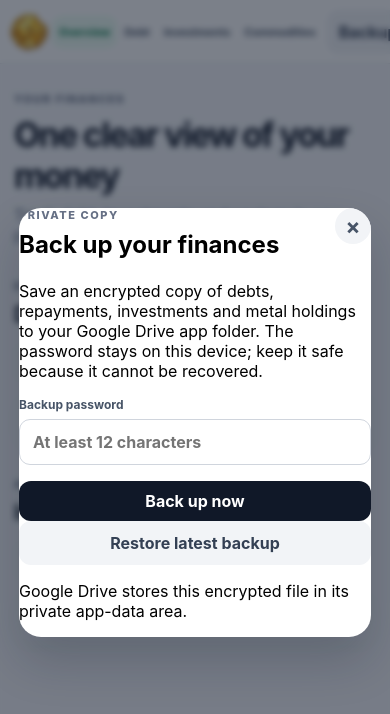
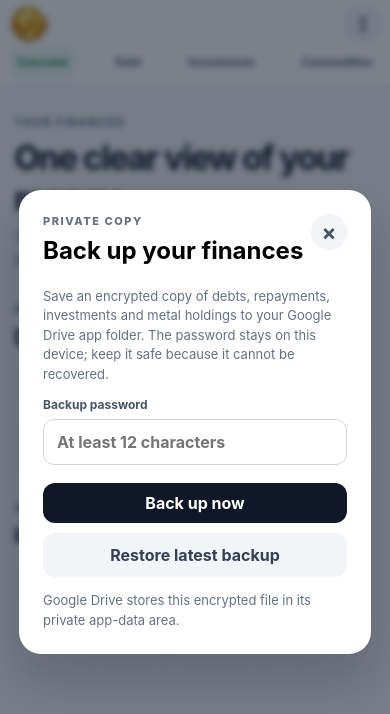
Before and after one commit to KeyurGohilUK/debt-eater, a website built with Vite: page index.html in a window 390 px wide. Both pictures are taken after a click on the button "Backup". Built offline with nearby package versions, Linux system fonts and the light colour scheme.

Commit message:
Add encrypted Google Drive backup

```diff
--- a/src/styles.css
+++ b/src/styles.css
@@ -346,7 +346,26 @@ button:focus-visible {
 }
 @media (max-width: 600px) {
   .topbar {
-    height: 64px;
+    display: grid;
+    height: auto;
+    min-height: 64px;
+    grid-template-columns: minmax(0, 1fr) auto auto;
+    grid-template-rows: 34px 34px;
+    row-gap: 5px;
+    padding-block: 7px;
+  }
+  .topbar > div {
+    grid-area: 1 / 1;
+  }
+  .module-nav {
+    grid-area: 2 / 1 / 2 / 4;
+    justify-content: space-between;
+  }
+  .backup-open {
+    grid-area: 1 / 3;
+  }
+  #add-loan {
+    grid-area: 1 / 2;
   }
   .topbar strong {
     display: none;
@@ -368,6 +387,16 @@ button:focus-visible {
   .nav-label-short {
     display: inline;
   }
+  .backup-open {
+    width: 34px;
+    height: 34px;
+    padding: 0;
+    font-size: 0;
+  }
+  .backup-open::before {
+    content: "↥";
+    font-size: 19px;
+  }
   .hero {
     padding-top: 30px;
   }
@@ -387,6 +416,32 @@ button:focus-visible {
   .primary {
     padding: 10px 13px;
   }
+}
+
+#backup-dialog {
+  max-height: calc(100dvh - 28px);
+  overflow: auto;
+}
+.backup-panel {
+  padding: 24px;
+}
+.backup-description,
+.backup-status {
+  color: #667085;
+  font-size: 13px;
+  line-height: 1.5;
+}
+.backup-actions {
+  display: grid;
+  gap: 10px;
+  margin-top: 18px;
+}
+.backup-actions button:disabled {
+  cursor: not-allowed;
+  opacity: 0.55;
+}
+.backup-status {
+  margin: 14px 0 0;
 }
 
 .finance-overview {
```
